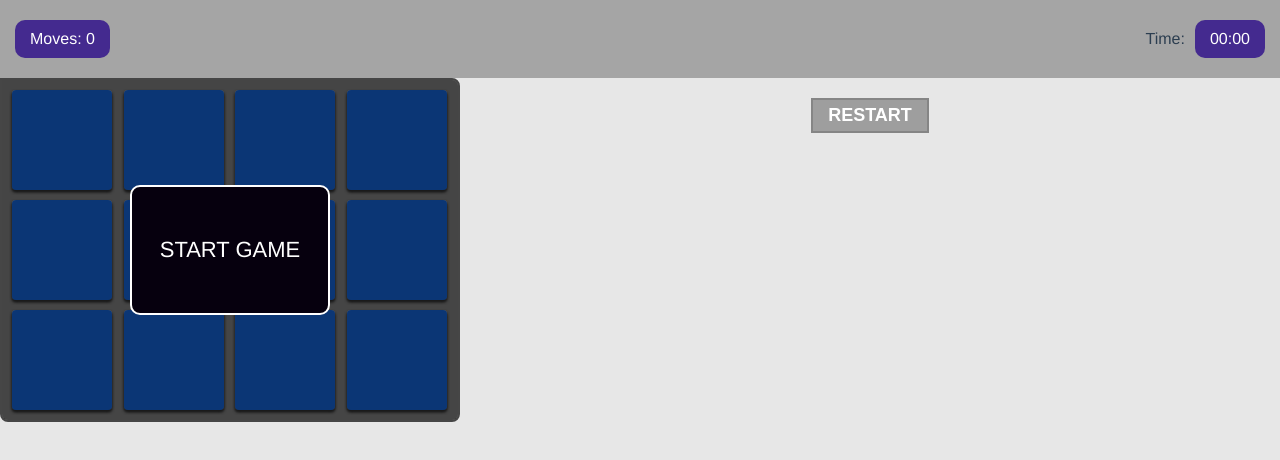
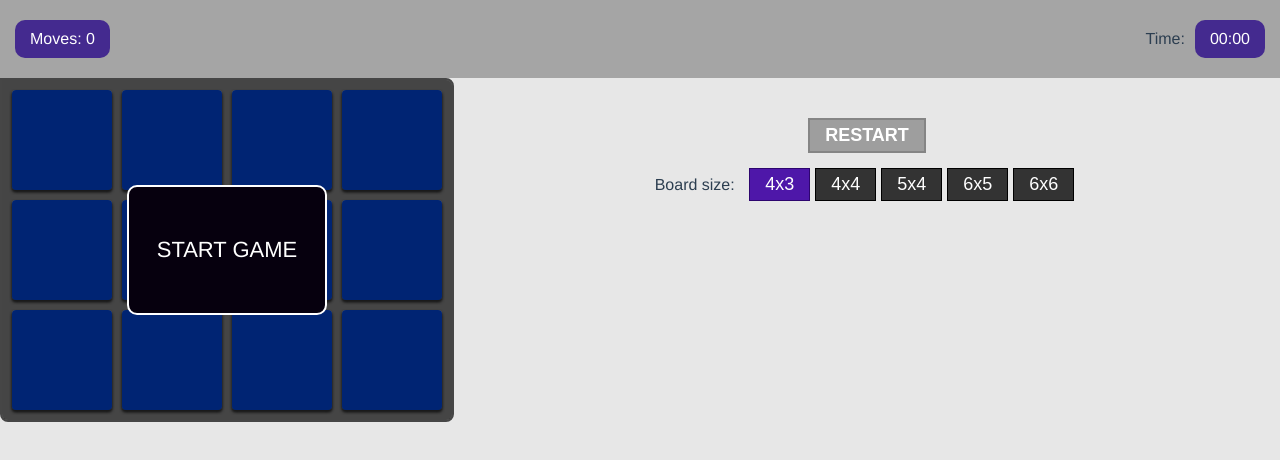
Before and after one commit to PavlenkoSt/MemoryTraining__Vue, a Vue app: page / in a window 1280 px wide. Shown: the top 460 px of the page. Built offline with nearby package versions, Linux system fonts and the light colour scheme.

Commit message:
change board size options

```diff
--- a/src/App.vue
+++ b/src/App.vue
@@ -6,6 +6,7 @@
     <div class="container">
       <Board
         :gameIsStarted="this.gameIsStarted"
+        :boardSize="this.boardSize"
         @startGame="updateGameIsStarted($event)"
         @movesChange="movesHandler"
         @timerChange="timerHandler"
@@ -13,7 +14,9 @@
       />
       <Options
         :gameIsStarted="this.gameIsStarted"
+        :boardSize="this.boardSize"
         @restart="restartGame"
+        @changeBoardSize="changeBoardSize"
       />
     </div>
   </div>
@@ -32,7 +35,8 @@
       Options
     },
     data: () => ({
-      gameIsStarted: false
+      gameIsStarted: false,
+      boardSize: '4x3'
     }),
     methods: {
       updateGameIsStarted(bool){
@@ -55,6 +59,10 @@
             this.$refs.headerRef.restartTimer()
             break
           }
+          case 'clear': {
+            this.$refs.headerRef.clearTimer()
+            break
+          }
           case 'start': {
             this.$refs.headerRef.startTimer()
             break
@@ -63,6 +71,17 @@
       },
       restartGame(){
         this.$refs.boardRef.restartGame()
+      },
+      changeBoardSize(size){
+        this.boardSize = size
+
+        this.movesHandler(true)
+        this.timerHandler('clear')
+        this.gameIsStarted = false
+
+        setTimeout(() => {
+          this.$refs.boardRef.initializeRandomOrderNumbers()
+        }, 0)
       }
     }
   }
@@ -85,6 +104,6 @@
   }
   .container{
     display: grid;
-    grid-template-columns: 460px 1fr;
+    grid-template-columns: auto 1fr;
   }
 </style>
--- a/src/components/Board.vue
+++ b/src/components/Board.vue
@@ -1,5 +1,14 @@
 <template>
-    <div class="board">
+    <div
+        class="board"
+        :class="{
+            size4x3: this.$props.boardSize === '4x3',
+            size4x4: this.$props.boardSize === '4x4',
+            size5x4: this.$props.boardSize === '5x4',
+            size6x5: this.$props.boardSize === '6x5',
+            size6x6: this.$props.boardSize === '6x6'
+        }"
+    >
         <BoardCell
             v-for="cell in cells"
             :key="cell.id"
@@ -47,6 +56,10 @@
             gameIsStarted: {
                 type: Boolean,
                 required: true
+            },
+            boardSize: {
+                type: String,
+                required: true
             }
         },
         methods: {
@@ -61,7 +74,7 @@
                 this.$emit('startGame', true)
             },
             initializeRandomOrderNumbers(){
-                const sourceNumbers = [1, 2, 3, 4, 5, 6]
+                const sourceNumbers = this.generateNumbers
                 const numbers = sourceNumbers.concat(sourceNumbers).sort(() => Math.random() - 0.5)
 
                 if(this.cells.length){
@@ -77,6 +90,7 @@
                     })
                 })
             },
+
             cellHandler(id){
                 if(this.currentActiveNumbers.length < 2){
                     this._setActiveCell(id)
@@ -119,6 +133,39 @@
                     return true
                 }
                 return false
+            },
+            generateNumbers(){
+                const sourceNumbers = []
+                let iterations = 0
+
+                switch(this.$props.boardSize){
+                    case '4x3': {
+                        iterations = 6
+                        break
+                    }
+                    case '4x4': {
+                        iterations = 8
+                        break
+                    }
+                    case '5x4': {
+                        iterations = 10
+                        break
+                    }
+                    case '6x5': {
+                        iterations = 15
+                        break
+                    }
+                    case '6x6': {
+                        iterations = 18
+                        break
+                    }
+                    default: break
+                }
+
+                for(let i = 1; i <= iterations; i++){
+                    sourceNumbers.push(i)
+                }
+                return sourceNumbers
             }
         },
         mounted(){
@@ -131,7 +178,6 @@
     .board{
         background-color: rgba(0, 0, 0, 0.4);
         display: grid;
-        grid-template: repeat(3, 1fr) / repeat(4, 1fr);
         gap: 10px;
         padding: 10px;
         position: relative;
@@ -139,6 +185,21 @@
         border-top-left-radius: 0;
         overflow: hidden;
         border: 2px solid rgb(70, 70, 70);
+    }
+    .board.size4x3{
+        grid-template: repeat(3, 1fr) / repeat(4, 1fr);
+    }
+    .board.size4x4{
+        grid-template: repeat(4, 1fr) / repeat(4, 1fr);
+    }
+    .board.size5x4{
+        grid-template: repeat(4, 1fr) / repeat(5, 1fr);
+    }
+    .board.size6x5{
+        grid-template: repeat(5, 1fr) / repeat(6, 1fr);
+    }
+    .board.size6x6{
+        grid-template: repeat(6, 1fr) / repeat(6, 1fr);
     }
     .overlay{
         position: absolute;
--- a/src/components/BoardCell.vue
+++ b/src/components/BoardCell.vue
@@ -62,7 +62,7 @@
         transform: rotateY(-180deg);
     }
     .front{
-        background-color: rgb(23, 108, 235);
+        background-color: rgb(0, 73, 231);
         transform: rotateY(0);
         z-index: 2;
         backface-visibility: hidden;
--- a/src/components/Header.vue
+++ b/src/components/Header.vue
@@ -39,6 +39,10 @@
                 this.stopTimer()
                 this.time = 0
                 this.startTimer()
+            },
+            clearTimer(){
+                this.stopTimer()
+                this.time = 0
             }
         }
     }
--- a/src/components/Options.vue
+++ b/src/components/Options.vue
@@ -5,6 +5,29 @@
         class="restartBtn"
         @click="restartGame"
     >Restart</button>
+    <div class="boardSize">
+        <span>Board size: </span>
+        <button
+            :class="{active: this.$props.boardSize === '4x3'}"
+            @click="changeBoardSize('4x3')"
+        >4x3</button>
+        <button
+            :class="{active: this.$props.boardSize === '4x4'}"
+            @click="changeBoardSize('4x4')"
+        >4x4</button>
+        <button
+            :class="{active: this.$props.boardSize === '5x4'}"
+            @click="changeBoardSize('5x4')"
+        >5x4</button>
+        <button
+            :class="{active: this.$props.boardSize === '6x5'}"
+            @click="changeBoardSize('6x5')"
+        >6x5</button>
+        <button
+            :class="{active: this.$props.boardSize === '6x6'}"
+            @click="changeBoardSize('6x6')"
+        >6x6</button>
+    </div>
   </div>
 </template>
 
@@ -14,20 +37,27 @@
         methods: {
             restartGame(){
                 this.$emit('restart')
+            },
+            changeBoardSize(size){
+                this.$emit('changeBoardSize', size)
             }
         },
         props: {
             gameIsStarted: {
                 type: Boolean,
                 retquired: true
+            },
+            boardSize: {
+                type: String,
+                required: true
             }
-        }
+        },
     }
 </script>
 
 <style scoped>
     .panel{
-        padding: 20px 15px;
+        padding: 40px 15px;
     }
     .restartBtn{
         background-color: #f8a412;
@@ -49,4 +79,26 @@
         border: 2px solid rgb(133, 133, 133);
         cursor: default;
     }
+    .boardSize{
+        margin-top: 15px;
+    }
+    .boardSize span{
+        margin-right: 10px;
+    }
+    .boardSize button{
+        background-color: rgb(51, 51, 51);
+        border: 1px solid rgb(0, 0, 0);
+        color: #fff;
+        outline: none;
+        padding: 5px 15px;
+        font-size: 18px;
+        cursor: pointer;
+        margin-right: 5px;
+    }
+
+    .boardSize button.active{
+        background-color: #4e17a9;
+        border: 1px solid #2d056f;
+        color: #fff;
+    }
 </style>
```
